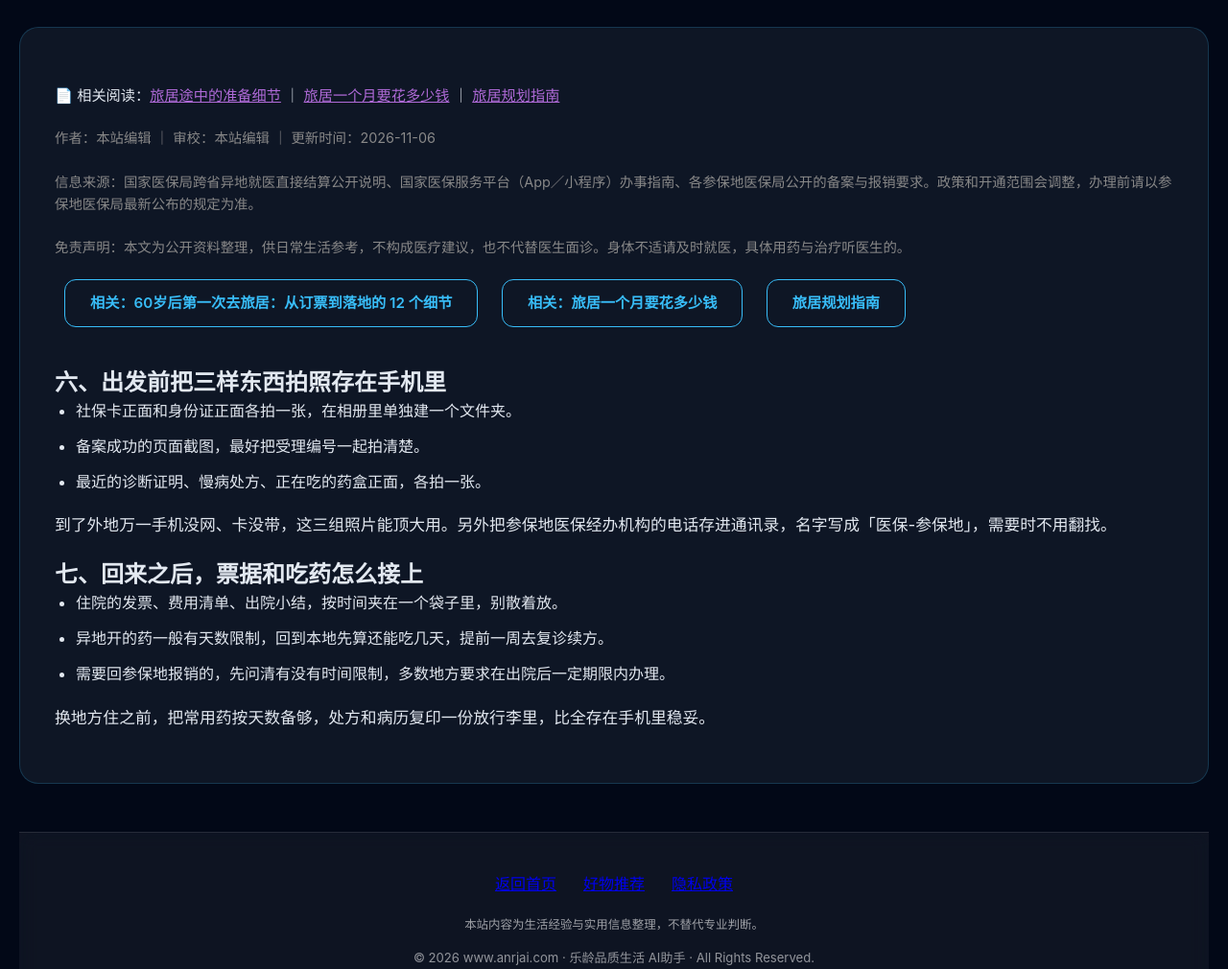
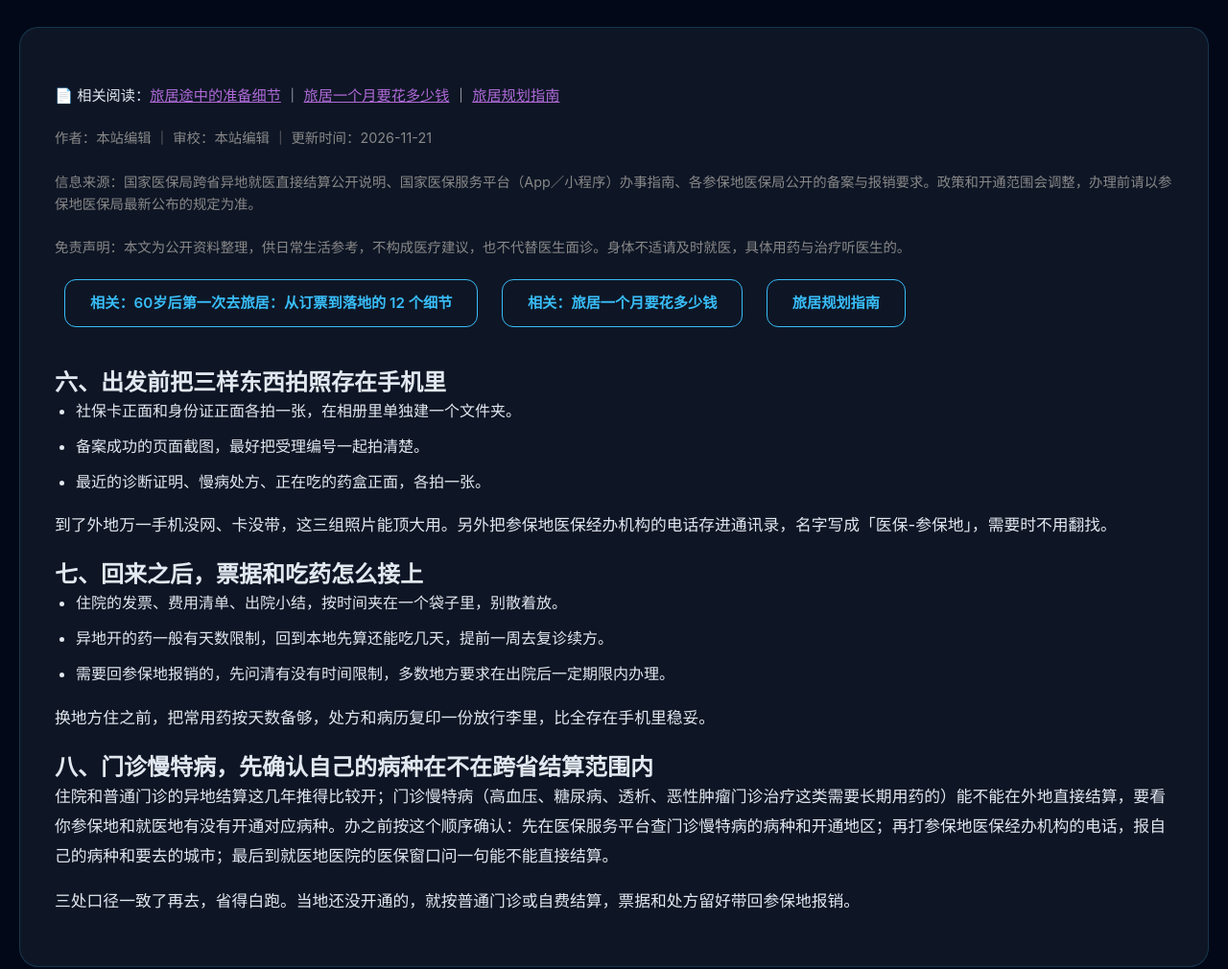
Before and after one commit to anruijie749-alt/anruijie749-alt.github.io, a plain HTML site: page article9.html in a window 1280 px wide. Shown: the part 2721-3731 px from the top of the page at 96% size. Drawn offline with nearby package versions, Linux system fonts and the light colour scheme.

Commit message:
2026-11-22 巡检：补齐 11-21 未上线的 8 页内容小节 + article10/11/12 停更补厚 + sitemap lastmod

```diff
--- a/article9.html
+++ b/article9.html
@@ -190,7 +190,7 @@
                     <p style="margin-top:18px;line-height:2.2;font-size:0.95rem;">
             📄 相关阅读：<a href="article5.html" style="color:#b06bd9;font-weight:400;text-decoration:underline;">旅居途中的准备细节</a> ｜ <a href="article6.html" style="color:#b06bd9;font-weight:400;text-decoration:underline;">旅居一个月要花多少钱</a> ｜ <a href="guide-travel.html" style="color:#b06bd9;font-weight:400;text-decoration:underline;">旅居规划指南</a>
         </p>
-<p class="card-desc" style="font-size:0.9rem;color:#888;">作者：本站编辑 ｜ 审校：本站编辑 ｜ 更新时间：2026-11-06</p>
+<p class="card-desc" style="font-size:0.9rem;color:#888;">作者：本站编辑 ｜ 审校：本站编辑 ｜ 更新时间：2026-11-21</p>
             <p class="card-desc" style="font-size:0.9rem;color:#888;">信息来源：国家医保局跨省异地就医直接结算公开说明、国家医保服务平台（App／小程序）办事指南、各参保地医保局公开的备案与报销要求。政策和开通范围会调整，办理前请以参保地医保局最新公布的规定为准。</p>
             <p class="card-desc" style="font-size:0.9rem;color:#888;">免责声明：本文为公开资料整理，供日常生活参考，不构成医疗建议，也不代替医生面诊。身体不适请及时就医，具体用药与治疗听医生的。</p>
             <p class="card-desc" style="margin-top:18px;"><a href="article5.html" class="btn btn-outline">相关：60岁后第一次去旅居：从订票到落地的 12 个细节</a> <a href="article6.html" class="btn btn-outline" style="margin-left:10px;">相关：旅居一个月要花多少钱</a> <a href="guide-travel.html" class="btn btn-outline" style="margin-left:10px;">旅居规划指南</a></p>
@@ -209,6 +209,10 @@
 <li>需要回参保地报销的，先问清有没有时间限制，多数地方要求在出院后一定期限内办理。</li>
 </ul>
 <p>换地方住之前，把常用药按天数备够，处方和病历复印一份放行李里，比全存在手机里稳妥。</p>
+
+<h2>八、门诊慢特病，先确认自己的病种在不在跨省结算范围内</h2>
+<p>住院和普通门诊的异地结算这几年推得比较开；门诊慢特病（高血压、糖尿病、透析、恶性肿瘤门诊治疗这类需要长期用药的）能不能在外地直接结算，要看你参保地和就医地有没有开通对应病种。办之前按这个顺序确认：先在医保服务平台查门诊慢特病的病种和开通地区；再打参保地医保经办机构的电话，报自己的病种和要去的城市；最后到就医地医院的医保窗口问一句能不能直接结算。</p>
+<p>三处口径一致了再去，省得白跑。当地还没开通的，就按普通门诊或自费结算，票据和处方留好带回参保地报销。</p>
 </section>
 
     <footer class="footer">
```
